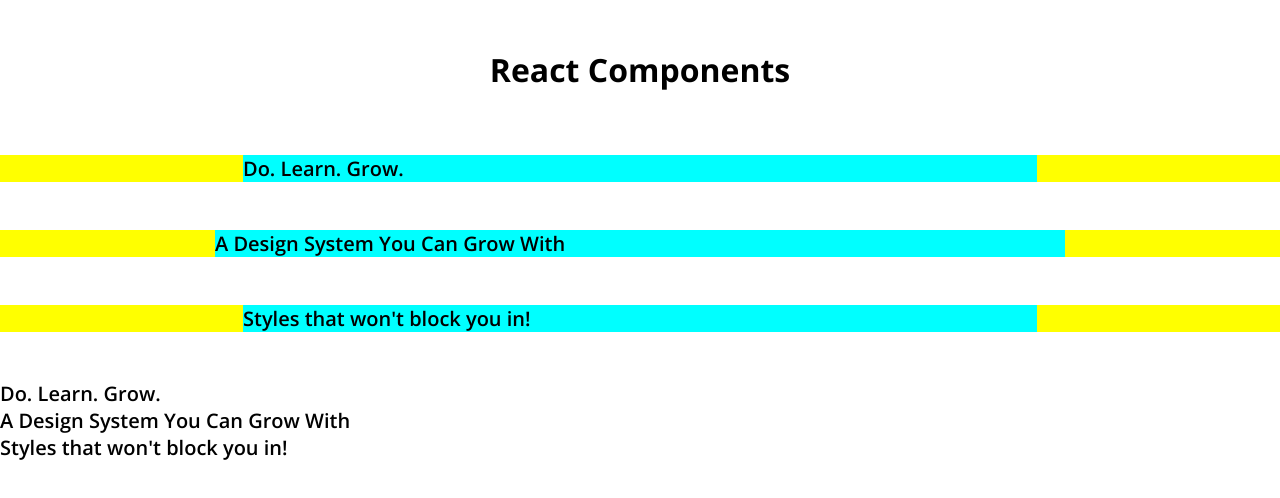
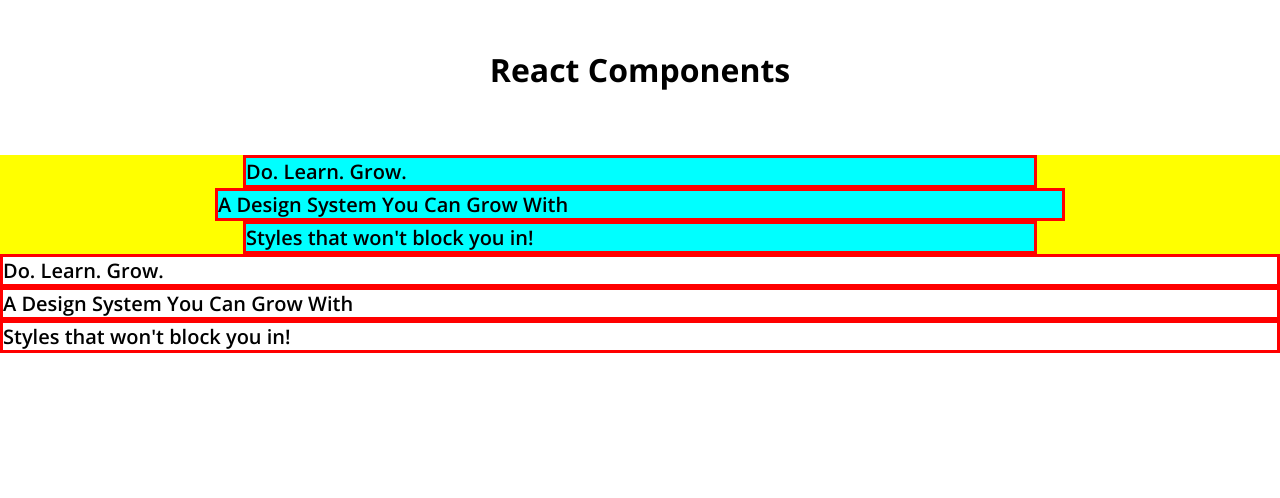
Before and after one commit to Ly900/react-components, a React (Vite) app: page / in a window 1280 px wide. Shown: the top 498 px of the page. Built offline with nearby package versions, Linux system fonts and the light colour scheme; a web font is replaced by a local one.

Commit message:
Add red border to see inner component

```diff
--- a/src/App.scss
+++ b/src/App.scss
@@ -9,13 +9,13 @@
 .content-width {
 	background: yellow;
 	padding-inline: 1rem;
-	margin-bottom: 2rem;
+	// margin-bottom: 2rem;
 	@media (min-width: 1000px) {
 		display: grid;
 		grid-template-areas: '. content .';
 		grid-template-columns: 1fr minmax(0, var(--max-width)) 1fr;
 		padding-inline: 0;
-		margin-bottom: 3rem;
+		// margin-bottom: 3rem;
 	}
 	&__wrapper {
 		background: cyan;
@@ -26,6 +26,7 @@
 }
 
 .fancy-text {
+	border: 3px solid red;
 	&__subheading {
 		font-weight: 600;
 		font-style: normal;
```
